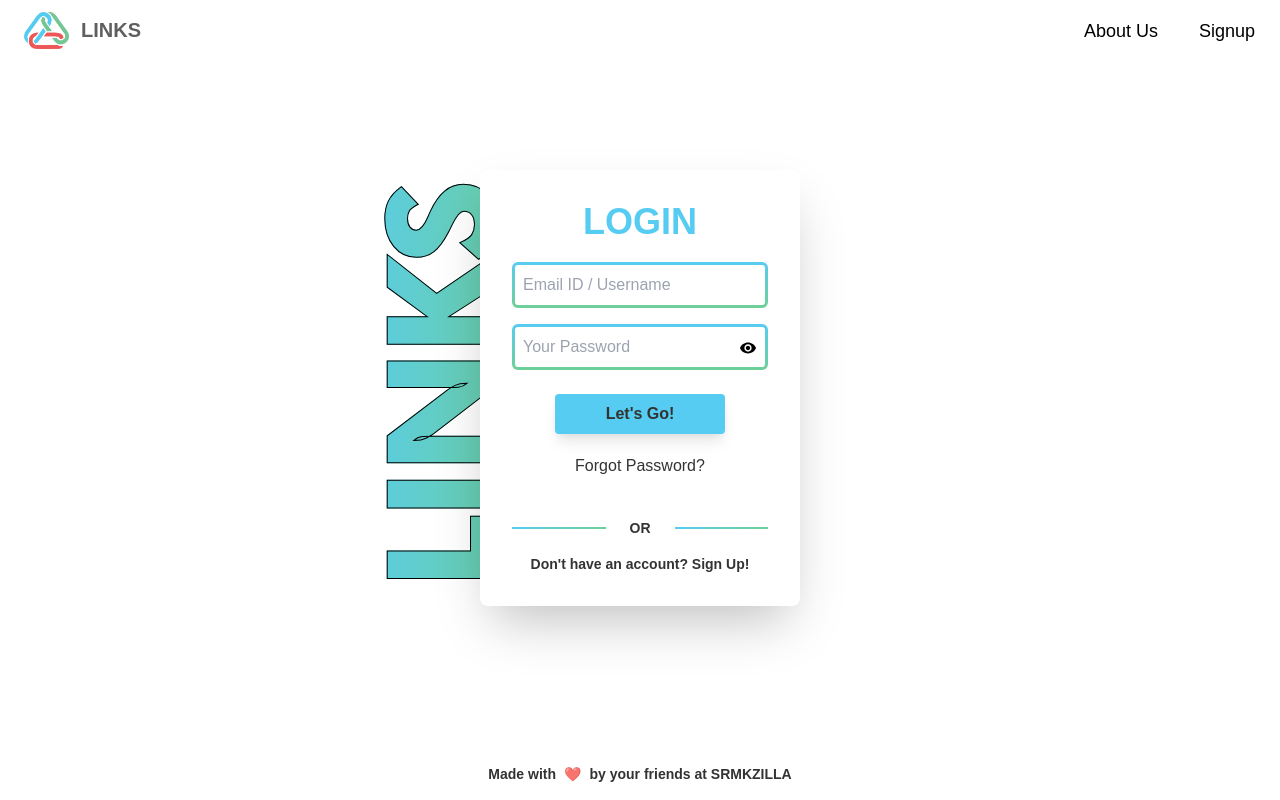
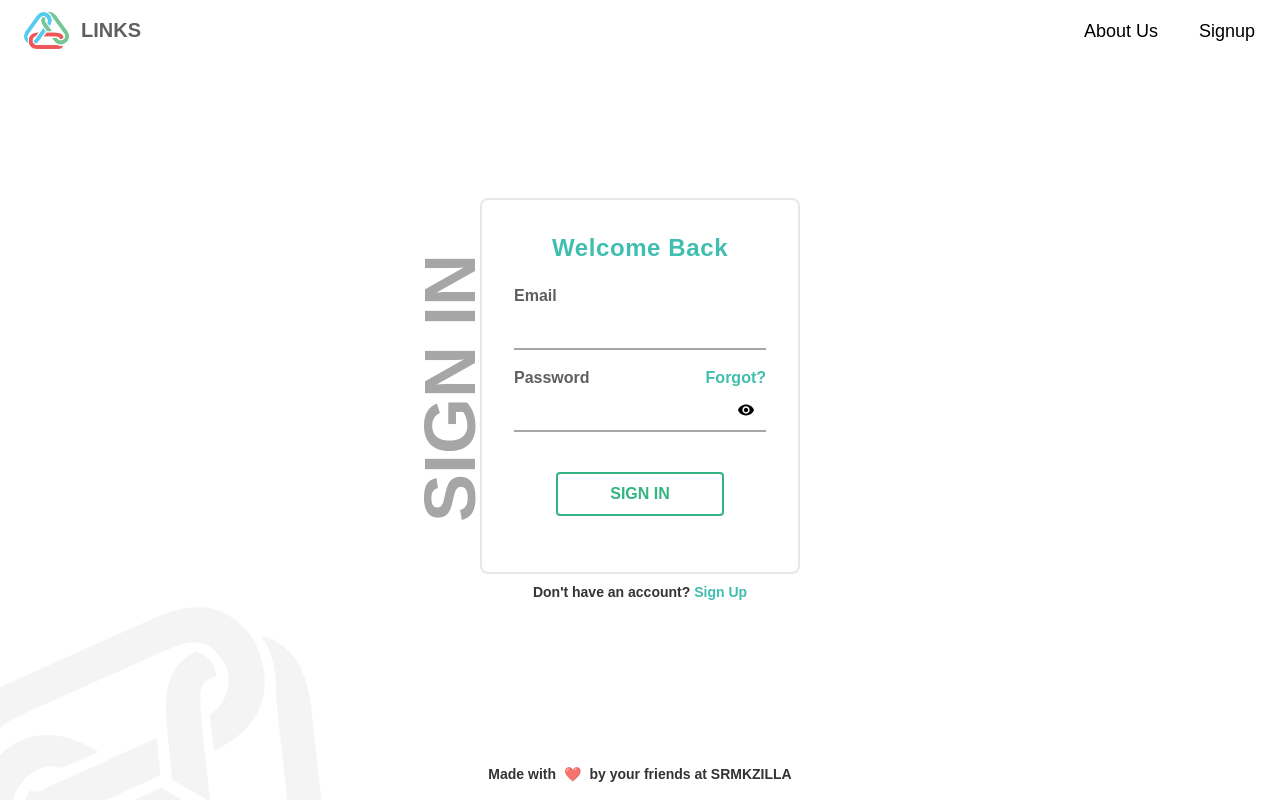
Before and after one commit to srm-kzilla/links, a Next.js app: page /login in a window 1280 px wide. Built offline with nearby package versions, Linux system fonts and the light colour scheme.

Commit message:
💄 Update login, signup UI

```diff
--- a/assets/icons/index.tsx
+++ b/assets/icons/index.tsx
@@ -8,7 +8,6 @@ export { default as Trash } from "./trash";
 export { default as Logo } from "./logo";
 export { default as Eye } from "./eye";
 export { default as EyeHide } from "./eyehide";
-export { default as Ellipse } from "./ellipse";
 export { default as LoadingAuth } from "./loadingauth";
 export { default as NotFoundLeft } from "./notfoundleft";
 export { default as NotFoundZero } from "./notfoundzero";
--- a/components/login/login.tsx
+++ b/components/login/login.tsx
@@ -6,7 +6,8 @@ import * as Yup from "yup";
 
 import { postLogin } from "../../utils/api";
 import { AuthContext } from "../../store/authContext";
-import { Eye, EyeHide, LoadingAuth } from "../../assets/icons";
+import { Eye, EyeHide } from "../../assets/icons";
+import FloatingCard from "../shared/floatingcard";
 
 const LoginComponent = () => {
   const { setIsAuth } = useContext(AuthContext);
@@ -45,16 +46,16 @@ const LoginComponent = () => {
   };
 
   return (
-    <div className="min-h-screen flex justify-center">
-      <div className="m-auto md:w-2/4 lg:w-1/4 relative z-10">
-        <div className="customGradient styledHeader hidden absolute md:block float-left z-0  text-xxl text-center">
-          LINKS
-        </div>
-        <div className="relative p-8 border-t-12 bg-white mb-6 rounded-lg shadow-2xl">
-          <h1 className="text-center text-4xl mb-5 font-extrabold text-lightblue">
-            LOGIN
-          </h1>
-
+    <>
+      <div className="flex flex-col">
+        <FloatingCard
+          title="Welcome Back"
+          verticalHeader="SIGN IN"
+          bottomText="Don't have an account?"
+          bottomTextLink="Sign Up"
+          linkHref="/signup"
+        >
+          <>
             <Formik
               initialValues={initialValues}
               onSubmit={(values) => submitHandler(values)}
@@ -64,11 +65,11 @@ const LoginComponent = () => {
             >
               {({ errors }) => (
                 <Form>
+                  <h1 className="text-lightgray font-bold">Email</h1>
                   <Field
                     name="userId"
                     type="text"
-                  className="gradientInput mb-4 outline-none focus:outline-none block appearance-none w-full bg-lightgray px-2 py-2"
-                  placeholder="Email ID / Username"
+                    className="bg-white border-b-2 border-lightgraycustom text-lightgraycustom font-semibold mb-4 outline-none focus:outline-none w-full px-2 py-2"
                   />
                   {errors.userId && (
                     <div className="text-red-500 text-sm -mt-4 mb-3">
@@ -76,14 +77,21 @@ const LoginComponent = () => {
                     </div>
                   )}
                   <div className="relative">
+                    <div className="flex justify-between">
+                      <h1 className="text-lightgray font-bold">Password</h1>
+                      <div className="text-right text-turquoiseGreen hover:opacity-80 font-bold">
+                        <Link href="/forgotpassword">
+                          <a>Forgot?</a>
+                        </Link>
+                      </div>
+                    </div>
                     <Field
                       name="password"
                       type={passwordShown ? "text" : "password"}
-                    className="gradientInput mb-4 outline-none focus:outline-none block appearance-none w-full bg-lightgray px-2 py-2"
-                    placeholder="Your Password"
+                      className="bg-white border-b-2 border-lightgraycustom text-lightgraycustom font-semibold mb-4 outline-none focus:outline-none w-full px-2 py-2"
                     />
                     <i
-                    className="absolute top-4 right-3 cursor-pointer"
+                      className="absolute top-9 right-3 cursor-pointer"
                       onClick={togglePasswordVisibility}
                     >
                       {passwordShown ? <EyeHide /> : <Eye />}
@@ -97,39 +105,18 @@ const LoginComponent = () => {
                   <div className="flex items-center justify-center relative">
                     <button
                       type="submit"
-                    className="bg-lightblue outline-none focus:outline-none hover:bg-opacity-90 text-darkgray w-2/3 text-md shadow-lg font-extrabold py-2 px-4 my-2 rounded"
+                      className={`bg-white border-2 outline-none focus:outline-none hover:bg-opacity-90 w-2/3 text-md font-bold py-2 px-4 my-6 rounded ${loading ? "border-lightgray text-lightgray" : "border-customGreen text-customGreen"}`}
                     >
-                    {loading && (
-                      <div className="absolute left-24 sm:left-37 top-4">
-                        <LoadingAuth />
-                      </div>
-                    )}
-                    <div className={`${loading ? "invisible" : ""}`}>Let's Go!</div>
+                      {loading ? "Please wait..." : "SIGN IN"}
                     </button>
-                </div>
-                <div className="text-center text-darkgray hover:text-black font-normal mt-3 pb-6 ">
-                  <a href="/forgotpassword">Forgot Password?</a>
-                </div>
-                <div className="w-full mx-auto py-4 text-black h-auto bg-blue flex justify-center items-center">
-                  <hr className="w-1/5 sm:w-1/4 lg:w-96" />
-                  <p className="mx-3 md:mx-6 text-sm text-darkgray">OR</p>
-                  <hr className="w-1/5 sm:w-1/4 lg:w-96" />
                   </div>
                 </Form>
               )}
             </Formik>
-
-          <div className="text-center">
-            <p className="text-darkgray hover:text-black text-sm">
-              Don't have an account?{" "}
-              <Link href="/signup">
-                <a className="no-underline text-blue font-bold">Sign Up!</a>
-              </Link>
-            </p>
+          </>
+        </FloatingCard>
       </div>
-        </div>
-      </div>
-    </div>
+    </>
   );
 };
 
--- /dev/null
+++ b/components/shared/floatingcard.tsx
@@ -0,0 +1,49 @@
+import Link from "next/link";
+
+import { LinksLogoBg } from "../../assets/icons";
+
+interface FloatingCardProps {
+    title: string;
+    verticalHeader: string;
+    bottomText: string;
+    bottomTextLink: string;
+    linkHref: string;
+    children: unknown;
+}
+
+export default function FloatingCard({ title, verticalHeader, bottomText, bottomTextLink, linkHref, children }: FloatingCardProps): JSX.Element {
+    return (
+        <>
+            <div className="min-h-screen flex justify-center">
+                <div className="m-auto md:w-2/4 lg:w-1/4 relative z-10">
+                    {/* TODO: Add font-inter */}
+                    <div className="text-lightgraycustom font-black styledHeader hidden md:block absolute float-left z-0 text-7xl text-center">
+                        {verticalHeader}
+                    </div>
+                    <div className="block sm:hidden text-lightgraycustom font-black text-center mb-10 text-3xl">
+                        {verticalHeader}
+                    </div>
+                    <div className="relative p-8 border-2 bg-white mb-2 rounded-lg">
+                        <h1 className="text-center text-2xl mb-5 font-black text-turquoiseGreen tracking-wide">
+                            {title}
+                        </h1>
+                        {children}
+                    </div>
+                    <div className="text-center">
+                        <p className="text-darkgray hover:text-black text-sm">
+                            {bottomText}{" "}
+                            <Link href={linkHref}>
+                                <a className="no-underline text-turquoiseGreen font-bold">
+                                    {bottomTextLink}
+                                </a>
+                            </Link>
+                        </p>
+                    </div>
+                </div>
+                <div className="hidden lg:block absolute bottom-0 left-0 z-0">
+                    <LinksLogoBg />
+                </div>
+            </div>
+        </>
+    );
+}
--- a/components/signup/signup.tsx
+++ b/components/signup/signup.tsx
@@ -1,12 +1,10 @@
 import React, { useState } from "react";
-import Link from "next/link";
 import { Formik, Field, Form } from "formik";
-import { ToastContainer } from "react-toastify";
-import "react-toastify/dist/ReactToastify.css";
 import * as Yup from "yup";
 
 import { postSignup } from "../../utils/api";
-import { Ellipse, Eye, EyeHide, LoadingAuth } from "../../assets/icons";
+import { Eye, EyeHide } from "../../assets/icons";
+import FloatingCard from "../shared/floatingcard";
 
 const SignUpComponent = () => {
   const initialValues = {
@@ -59,27 +57,15 @@ const SignUpComponent = () => {
   };
 
   return (
-    <div className="min-h-screen flex justify-center">
-      <div className="m-auto w-full flex justify-center items-center">
-        <div className="m-auto md:w-2/4 lg:w-1/4 relative z-10">
-          <div className="customGradient hidden absolute md:block float-left z-0 styledHeader text-xxl mb-1 text-center">
-            LINKS
-          </div>
-          <div className="relative p-8 border-t-12 bg-white mb-6 rounded-lg shadow-2xl">
-            <h1 className="text-center text-4xl mb-5 font-extrabold text-lightblue">
-              SIGN UP
-            </h1>
-            <ToastContainer
-              position="top-right"
-              autoClose={5000}
-              hideProgressBar={false}
-              newestOnTop={false}
-              closeOnClick
-              rtl={false}
-              pauseOnFocusLoss
-              draggable
-              pauseOnHover
-            />
+    <div className="flex flex-col">
+      <FloatingCard
+        title="Get Started"
+        verticalHeader="SIGN UP"
+        bottomText="Already have an account?"
+        bottomTextLink="Sign In"
+        linkHref="/login"
+      >
+        <>
           <Formik
             initialValues={initialValues}
             onSubmit={(values) => submitHandler(values)}
@@ -89,22 +75,22 @@ const SignUpComponent = () => {
           >
             {({ errors }) => (
               <Form>
+                <h1 className="text-lightgray font-bold">Email</h1>
                 <Field
                   name="email"
                   type="email"
-                    className="gradientInput mb-4 outline-none focus:outline-none block appearance-none w-full bg-lightgray px-2 py-2 rounded shadow"
-                    placeholder="Your Email ID"
+                  className="mb-4 border-b-2 border-lightgraycustom text-lightgraycustom font-semibold outline-none focus:outline-none w-full px-2 py-1"
                 />
                 {errors.email && (
                   <div className="text-red-500 text-sm -mt-4 mb-3">
                     {errors.email}
                   </div>
                 )}
+                <h1 className="text-lightgray font-bold">Username</h1>
                 <Field
                   name="username"
                   type="text"
-                    className="gradientInput mb-4 outline-none focus:outline-none block appearance-none w-full bg-lightgray px-2 py-2 rounded shadow"
-                    placeholder="Your Username"
+                  className="mb-4 border-b-2 border-lightgraycustom text-lightgraycustom font-semibold outline-none focus:outline-none w-full px-2 py-1"
                 />
                 {errors.username && (
                   <div className="text-red-500 text-sm -mt-4 mb-3">
@@ -112,14 +98,14 @@ const SignUpComponent = () => {
                   </div>
                 )}
                 <div className="relative">
+                  <h1 className="text-lightgray font-bold">Password</h1>
                   <Field
                     name="password"
                     type={passwordShown ? "text" : "password"}
-                      className="gradientInput mb-4 outline-none focus:outline-none block appearance-none w-full bg-lightgray px-2 py-2 rounded shadow"
-                      placeholder="Your Password"
+                    className="mb-4 border-b-2 border-lightgraycustom text-lightgraycustom font-semibold outline-none focus:outline-none w-full px-2 py-1"
                   />
                   <i
-                      className="absolute top-4 right-3 cursor-pointer"
+                    className="absolute top-8 right-3 cursor-pointer"
                     onClick={togglePasswordVisibility}
                   >
                     {passwordShown ? <EyeHide /> : <Eye />}
@@ -130,11 +116,11 @@ const SignUpComponent = () => {
                     {errors.password}
                   </div>
                 )}
+                <h1 className="text-lightgray font-bold">Confirm Password</h1>
                 <Field
                   name="confirmPassword"
                   type="password"
-                    className="gradientInput mb-4 outline-none focus:outline-none block appearance-none w-full bg-lightgray px-2 py-2 rounded shadow"
-                    placeholder="Confirm Password"
+                  className="mb-4 border-b-2 border-lightgraycustom text-lightgraycustom font-semibold outline-none focus:outline-none w-full px-2 py-1"
                 />
                 {errors.confirmPassword && (
                   <div className="text-red-500 text-sm -mt-4 mb-3">
@@ -144,33 +130,16 @@ const SignUpComponent = () => {
                 <div className="flex items-center justify-center relative">
                   <button
                     type="submit"
-                      className="bg-lightblue outline-none focus:outline-none hover:bg-opacity-90 text-darkgray w-2/3 text-md shadow-lg font-extrabold py-2 px-4 my-2 rounded"
+                    className={`bg-white border-2 outline-none focus:outline-none hover:opacity-90 w-2/3 text-md font-bold py-2 px-4 my-2 rounded ${loading ? "border-lightgray text-lightgray" : "border-customGreen text-customGreen"}`}
                   >
-                      {loading && (
-                        <div className="absolute left-37 top-4">
-                          <LoadingAuth />
-                        </div>
-                      )}
-                      <div className={`${loading ? "invisible" : ""}`}>
-                        Sign Me Up!
-                      </div>
+                    {loading ? "Please wait..." : "SIGN UP"}
                   </button>
                 </div>
               </Form>
             )}
           </Formik>
-
-            <div className="text-center mt-4">
-              <p className="text-darkgray hover:text-black text-sm">
-                Already have an account?{" "}
-                <Link href="/login">
-                  <a className="no-underline text-blue font-bold">Login!</a>
-                </Link>
-              </p>
-            </div>
-          </div>
-        </div>
-      </div>
+        </>
+      </FloatingCard>
     </div>
   );
 };
--- a/styles/globals.css
+++ b/styles/globals.css
@@ -1,11 +1,6 @@
 @tailwind base;
 @tailwind components;
 @tailwind utilities;
-
-@font-face {
-  font-family: FuturaHvBt;
-  src: url("../public/fonts/FuturaHeavyBT.ttf");
-}
 
 /* TODO:To be removed - Work Sans Noto Sans from css and tailwind config*/
 @import url("https://fonts.googleapis.com/css2?family=Work+Sans&display=swap");
@@ -53,16 +48,9 @@ textarea {
   background-origin: border-box;
   background-clip: padding-box, border-box;
 }
+
 .gradientInput:hover {
   opacity: 0.8;
-}
-
-/* TODO: To be removed */
-.gradientInputBottom {
-  border-radius: 8px;
-  border-bottom: 2px solid;
-  border-image: linear-gradient(to right, #56ccf2, #6fcf97);
-  border-image-slice: 1;
 }
 
 .grayBottomBorder {
@@ -73,46 +61,10 @@ textarea {
   border-color: #A7A6A6;
 }
 
-.gradientTextareaBottom {
-  border-radius: 8px;
-  border-top: 0;
-  border-left: 0;
-  border-right: 0;
-  border-bottom: 2px solid;
-  border-image: linear-gradient(to right, #56ccf2, #6fcf97);
-  border-image-slice: 1;
+.styledHeader {
+  transform: translate(-164px, 154px) rotate(-90deg);
 }
-hr {
-  border: 0.5px solid;
-  border-image: linear-gradient(to right, #56ccf2, #6fcf97);
-  border-image-slice: 1;
-}
-.styledHeader {
-  transform: translate(-245px, 110px) rotate(-90deg);
-  font-family: "FuturaHvBt", "Times New Roman", sans-serif;
-  font-weight: 999;
-  text-stroke-width: 1px;
-  -webkit-text-stroke-width: 1px;
-  -webkit-text-stroke-color: black;
-}
-.styledGradientHeader {
-  position: absolute;
-  width: 384px;
-  height: 70px;
-  left: 50px;
-  top: 109px;
-  font-style: normal;
-  font-weight: bold;
-  font-size: 53.67px;
-  line-height: 130%;
-  display: flex;
-  align-items: center;
-  text-align: center;
-  letter-spacing: 0.07em;
-  font-variant: small-caps;
-  border: 3px solid;
-  border-image-source: linear-gradient(180deg, #56ccf2 0%, #6fcf97 100%);
-}
+
 .customGradient {
   background: -webkit-linear-gradient(#56ccf2, #6fcf97);
   -webkit-background-clip: text;
--- a/tailwind.config.js
+++ b/tailwind.config.js
@@ -27,6 +27,7 @@ module.exports = {
         statusRed: "#EC5A58",
         statusGreen: "#6FCF97",
         customGreen: "#32B583",
+        turquoiseGreen: "#40BEAF",
       },
       boxShadow: {
         custom: "1px 1px 6px rgba(0, 0, 0, 0.25)",
--- a/utils/api.tsx
+++ b/utils/api.tsx
@@ -352,6 +352,7 @@ export const errorHandler = (error?: AxiosError | any) => {
     pauseOnHover: false,
     draggable: true,
     progress: undefined,
+    className: "font-Mulish",
   });
 };
 
```
Also changed, not shown: assets/icons/ellipse.tsx (deleted, +0 -9 lines), public/fonts/FuturaHeavyBT.ttf (deleted). Lines whose indentation alone changed are shown as unchanged.
